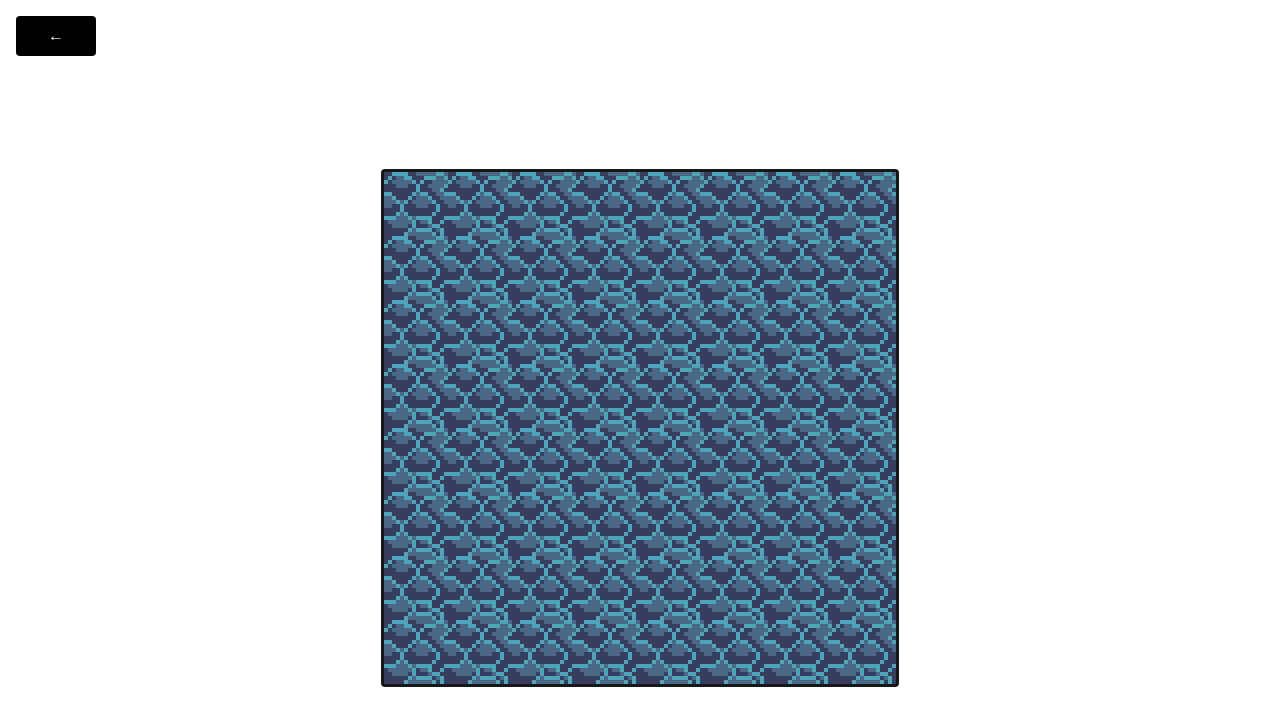
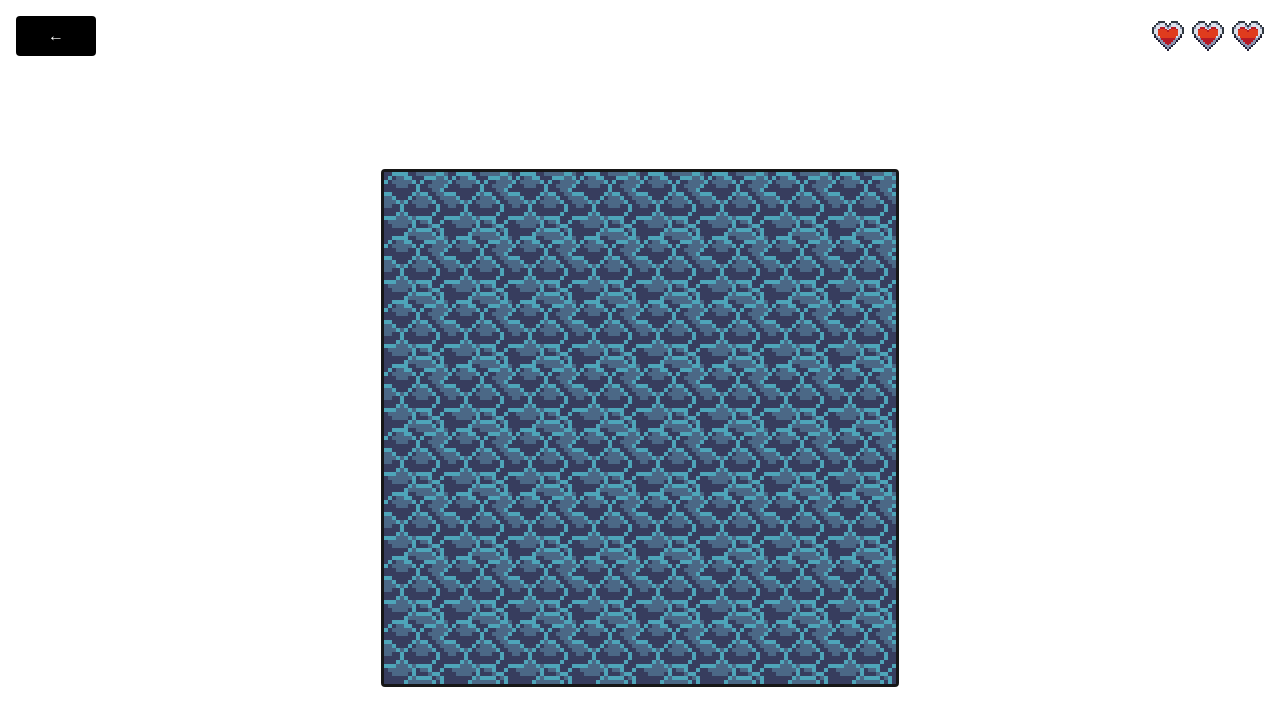
Before and after one commit to sean-mw/silly-seal, a Next.js app: page /clean in a window 1280 px wide. Shown: the top 726 px of the page. Built offline with nearby package versions, Linux system fonts and the light colour scheme.

Commit message:
Add lives to cleaning minigame

```diff
--- a/app/clean/page.tsx
+++ b/app/clean/page.tsx
@@ -11,6 +11,8 @@ import {
   markRewardApplied,
   resetGame,
   revealCell,
+  hitRock,
+  revealAllCells,
 } from "@/store/cleanGameSlice";
 import { GameFeedback } from "@/types/minigames/common";
 import { useCallback, useEffect, useState } from "react";
@@ -19,20 +21,21 @@ function CleanGame() {
   const dispatch = useAppDispatch();
   const gameState = useAppSelector((state) => state.cleanGame);
   const [gameResult, setGameResult] = useState<GameFeedback>("pending");
-  const [showRocks, setShowRocks] = useState(false);
   const [showShakeAnimation, setShowShakeAnimation] = useState(false);
+
+  const triggerShake = useCallback(() => {
+    setShowShakeAnimation(true);
+    setTimeout(() => {
+      setShowShakeAnimation(false);
+    }, 500);
+  }, []);
 
   const triggerEndGame = useCallback(
     (result: GameFeedback) => {
       setGameResult(result);
-      if (result === "incorrect") {
-        setShowRocks(true);
-        setShowShakeAnimation(true);
-      }
+      dispatch(revealAllCells());
       setTimeout(() => {
         setGameResult("pending");
-        setShowRocks(false);
-        setShowShakeAnimation(false);
         dispatch(endGame(result));
       }, 1500);
     },
@@ -47,7 +50,11 @@ function CleanGame() {
   }, [gameResult, gameState.grid, gameState.isGameOver, triggerEndGame]);
 
   const handleLeftClick = (x: number, y: number) => {
-    if (gameState.grid[y][x].hasRock) {
+    const cell = gameState.grid[y][x];
+    if (cell.hasRock && !cell.flagged && !cell.revealed) {
+      triggerShake();
+      dispatch(hitRock({ x, y }));
+      if (gameState.lives > 1) return;
       triggerEndGame("incorrect");
     } else {
       dispatch(revealCell({ x, y }));
@@ -75,7 +82,6 @@ function CleanGame() {
         <CellGrid
           grid={gameState.grid}
           showShakeAnimation={showShakeAnimation}
-          showRocks={showRocks}
           handleLeftClick={handleLeftClick}
           handleRightClick={handleRightClick}
         />
--- /dev/null
+++ b/components/Lives.tsx
@@ -0,0 +1,29 @@
+import Image from "next/image";
+
+interface LivesProps {
+  remainingLives: number;
+  maxLives: number;
+}
+
+function Lives({ remainingLives, maxLives }: LivesProps) {
+  console.log(
+    `Rendering Lives: remainingLives=${remainingLives}, maxLives=${maxLives}`
+  );
+  return (
+    <div
+      className={"flex items-center gap-2"}
+      style={{ imageRendering: "pixelated" }}
+    >
+      {new Array(maxLives)
+        .fill(null)
+        .map((_, i) => {
+          const isFullHeart = remainingLives - i > 0;
+          const src = isFullHeart ? "/heart-full.png" : "/heart-empty.png";
+          return <Image key={i} src={src} alt="Heart" width={32} height={32} />;
+        })
+        .reverse()}
+    </div>
+  );
+}
+
+export default Lives;
--- a/components/Navbar.tsx
+++ b/components/Navbar.tsx
@@ -1,19 +1,38 @@
 "use client";
 
+import { useAppSelector } from "@/lib/hooks";
 import Button from "./Button";
 import { usePathname, useRouter } from "next/navigation";
+import Lives from "./Lives";
+import { GAME_CONFIG } from "@/lib/minigames/clean/config";
 
 export default function Navbar() {
   const pathname = usePathname();
   const router = useRouter();
+  const { gameState, maxLives } = useAppSelector((state) => {
+    switch (pathname) {
+      case "/clean":
+        return { gameState: state["cleanGame"], maxLives: GAME_CONFIG.LIVES };
+      case "/play":
+        return { gameState: state["depthGame"], maxLives: undefined };
+      case "/feed":
+        return { gameState: state["feedGame"], maxLives: undefined };
+      default:
+        return { gameState: undefined, maxLives: undefined };
+    }
+  });
 
   const isRoot = pathname === "/";
+  const hasLives = gameState && "lives" in gameState && maxLives !== undefined;
 
   return (
     <>
       {!isRoot && (
-        <div className="pb-4">
+        <div className="flex w-full pb-4 items-center justify-between">
           <Button onClick={() => router.push("/")}>←</Button>
+          {hasLives && !gameState.isGameOver && (
+            <Lives remainingLives={gameState.lives} maxLives={maxLives} />
+          )}
         </div>
       )}
     </>
--- a/components/minigames/clean/CellButton.tsx
+++ b/components/minigames/clean/CellButton.tsx
@@ -9,15 +9,9 @@ interface CellButtonProps {
   cell: Cell;
   onLeftClick: () => void;
   onRightClick: (e: React.MouseEvent | React.TouchEvent) => void;
-  showRock: boolean;
 }
 
-function CellButton({
-  cell,
-  onLeftClick,
-  onRightClick,
-  showRock,
-}: CellButtonProps) {
+function CellButton({ cell, onLeftClick, onRightClick }: CellButtonProps) {
   const background = cell.revealed ? `url('/clean.png')` : `url('/dirty.png')`;
   const longPressTimer = useRef<NodeJS.Timeout | null>(null);
   const longPressed = useRef(false);
@@ -63,7 +57,7 @@ function CellButton({
           {cell.adjacentRocks}
         </span>
       )}
-      {cell.flagged && !showRock && !cell.revealed && (
+      {cell.flagged && !cell.revealed && (
         <Image
           src="/flag.png"
           alt="Flag"
@@ -73,7 +67,7 @@ function CellButton({
           draggable={false}
         />
       )}
-      {showRock && cell.hasRock && (
+      {cell.revealed && cell.hasRock && (
         <Image
           src="/rock.png"
           alt="Rock"
--- a/components/minigames/clean/CellGrid.tsx
+++ b/components/minigames/clean/CellGrid.tsx
@@ -5,7 +5,6 @@ import { Cell } from "@/types/minigames/clean";
 interface CellGridProps {
   grid: Cell[][];
   showShakeAnimation: boolean;
-  showRocks: boolean;
   handleLeftClick: (x: number, y: number) => void;
   handleRightClick: (x: number, y: number) => void;
 }
@@ -13,7 +12,6 @@ interface CellGridProps {
 function CellGrid({
   grid,
   showShakeAnimation,
-  showRocks,
   handleLeftClick,
   handleRightClick,
 }: CellGridProps) {
@@ -32,7 +30,6 @@ function CellGrid({
           <CellButton
             key={`${x}-${y}`}
             cell={cell}
-            showRock={showRocks}
             onLeftClick={() => handleLeftClick(x, y)}
             onRightClick={(e) => {
               e.preventDefault();
--- a/lib/minigames/clean/config.ts
+++ b/lib/minigames/clean/config.ts
@@ -5,4 +5,5 @@ export const GAME_CONFIG = {
   ROCK_COUNT: 10,
   CELL_SIZE: "w-[min(10vw,10vh,64px)] h-[min(10vw,10vh,64px)]",
   STAT_REWARD: MAX_STAT_VALUE / 2,
+  LIVES: 3,
 };
--- a/lib/minigames/clean/engine.ts
+++ b/lib/minigames/clean/engine.ts
@@ -88,10 +88,15 @@ export class CleanGameEngine {
 
   static isCleared(grid: Cell[][]): boolean {
     return grid.every((row) =>
-      row.every(
-        (cell) =>
-          (cell.hasRock && !cell.revealed) || (!cell.hasRock && cell.revealed)
-      )
+      row.every((cell) => cell.hasRock || cell.revealed)
     );
   }
+
+  static revealAllCells(grid: Cell[][]): void {
+    for (let y = 0; y < GAME_CONFIG.GRID_SIZE; y++) {
+      for (let x = 0; x < GAME_CONFIG.GRID_SIZE; x++) {
+        grid[y][x].revealed = true;
+      }
+    }
+  }
 }
--- a/store/cleanGameSlice.ts
+++ b/store/cleanGameSlice.ts
@@ -11,6 +11,7 @@ const getInitialState = (): CleanGameState => {
     grid: CleanGameEngine.initializeGrid(),
     reward: 0,
     rewardApplied: false,
+    lives: GAME_CONFIG.LIVES,
   };
 };
 
@@ -39,9 +40,26 @@ const cleanGameSlice = createSlice({
       state.isGameOver = true;
       state.reward = action.payload === "correct" ? GAME_CONFIG.STAT_REWARD : 0;
     },
+    hitRock: (state, action: PayloadAction<{ x: number; y: number }>) => {
+      const { x, y } = action.payload;
+      state.grid[y][x].revealed = true;
+
+      if (state.lives === 0) return;
+      state.lives -= 1;
+    },
+    revealAllCells: (state) => {
+      CleanGameEngine.revealAllCells(state.grid);
+    },
   },
 });
 
-export const { resetGame, revealCell, flagCell, markRewardApplied, endGame } =
-  cleanGameSlice.actions;
+export const {
+  resetGame,
+  revealCell,
+  flagCell,
+  markRewardApplied,
+  endGame,
+  hitRock,
+  revealAllCells,
+} = cleanGameSlice.actions;
 export default cleanGameSlice.reducer;
--- a/types/minigames/clean.ts
+++ b/types/minigames/clean.ts
@@ -9,4 +9,5 @@ export type Cell = {
 
 export interface CleanGameState extends GameState {
   grid: Cell[][];
+  lives: number;
 }
```
Also changed, not shown: public/heart-empty.png (added), public/heart-full.png (added).
